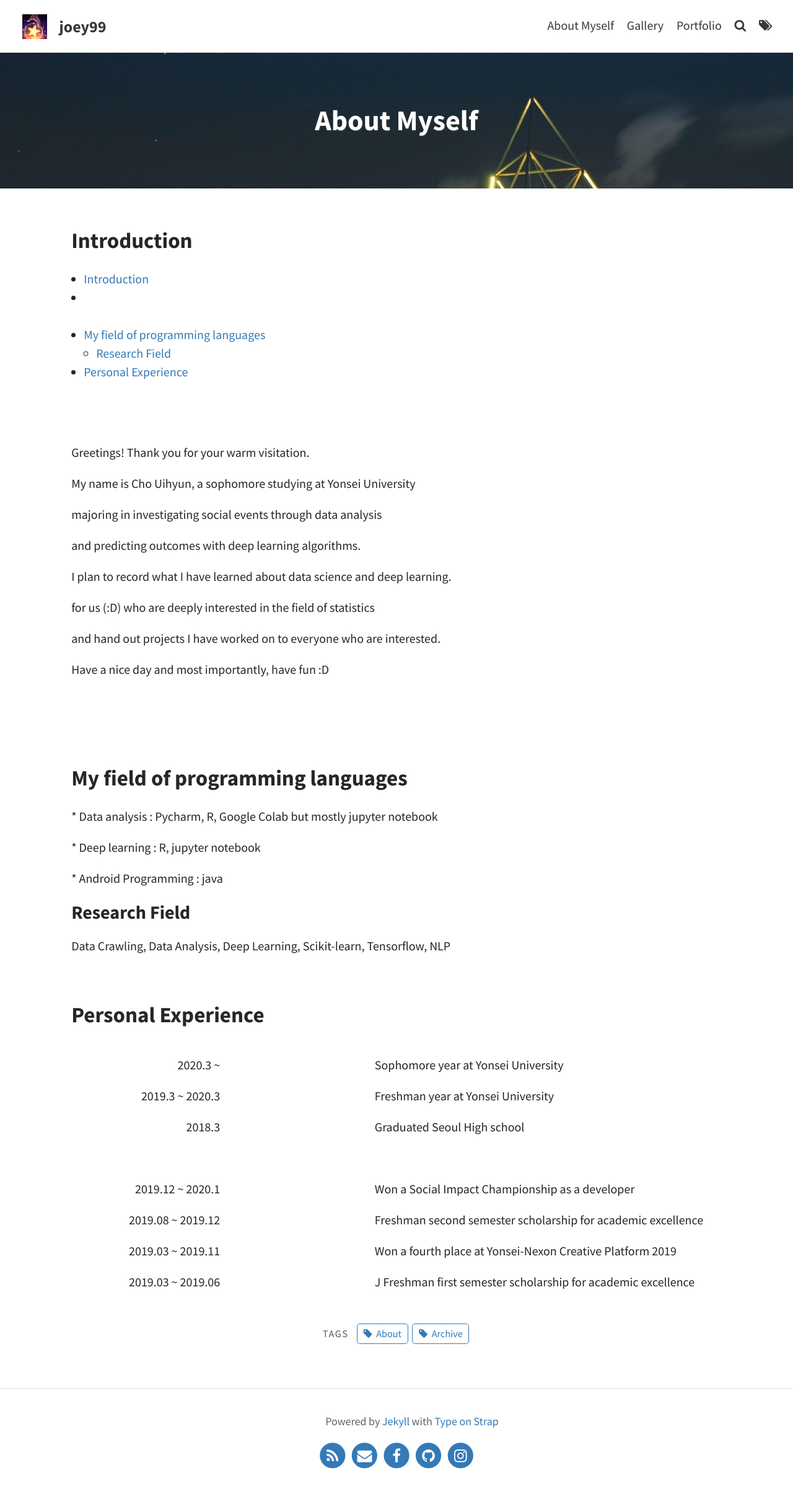
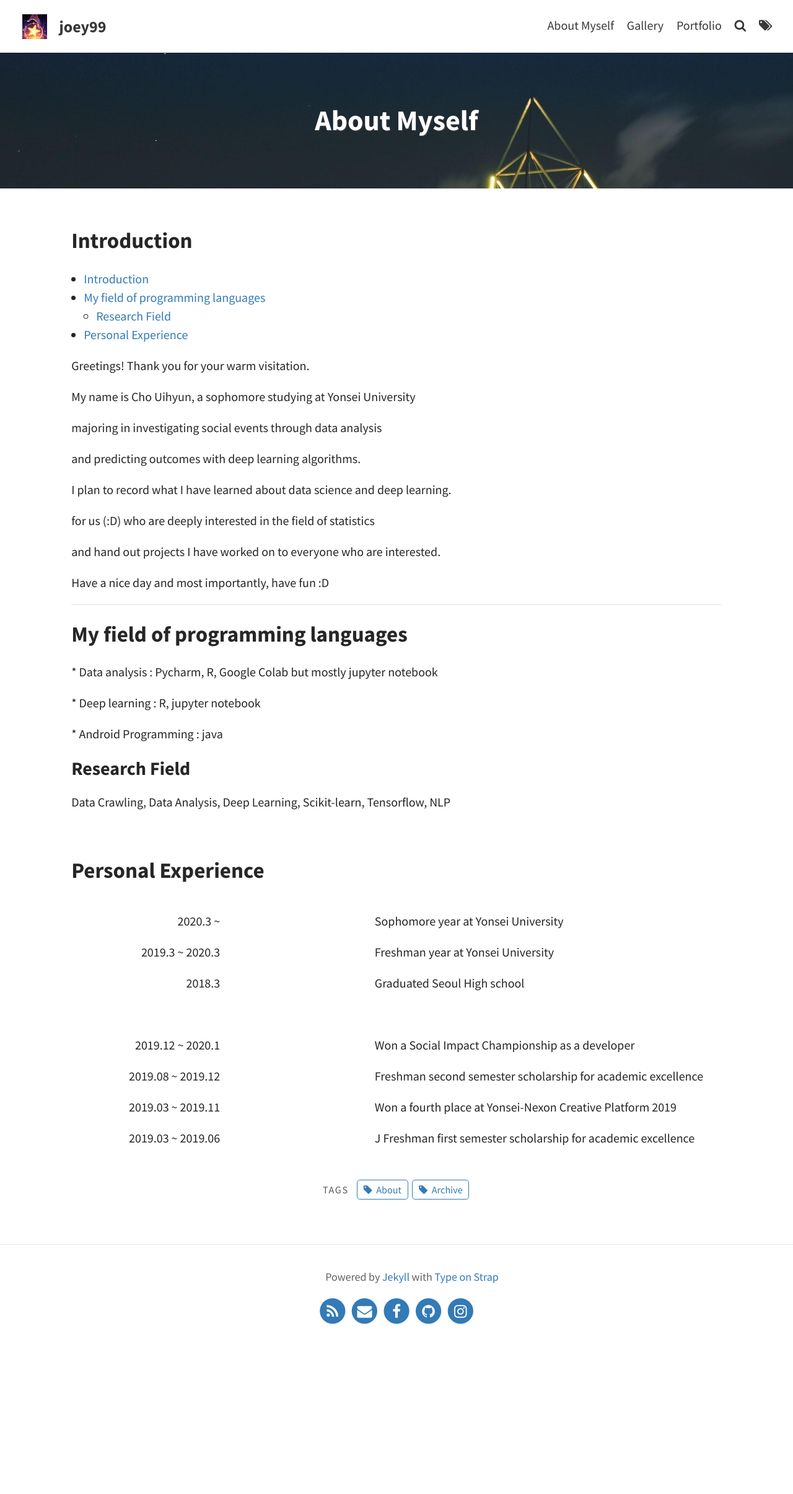
Before and after one commit to joyhyun99/joyhyun99.github.io, a Jekyll site: the page built from pages/about.md, in a window 1280 px wide. Shown: the whole page at 62% size. Built offline with Jekyll 4.4.1, drawn with Linux system fonts in a browser that asks for light colours; after the commit the page ends 2178 px from its top, so only the background shows below that.

Commit message:
Update about.md

```diff
--- a/pages/about.md
+++ b/pages/about.md
@@ -21,7 +21,6 @@ tags: [About, Archive]
 * TOC
 {:toc}
 
-<br><br>
 
 <p>Greetings! Thank you for your warm visitation.</p>
 
@@ -39,9 +38,7 @@ tags: [About, Archive]
 
 <p>Have a nice day and most importantly, have fun :D</p>
 
-<br><br>
 ---------------------------
-
 
 ## My field of programming languages
 
@@ -75,6 +72,7 @@ tags: [About, Archive]
     <p> Graduated Seoul High school </p>
 </div>
 
+<br><br><br><br><br>
 
 <div id="jb-sidebar">
     <p>2019.12 ~ 2020.1</p>
```
